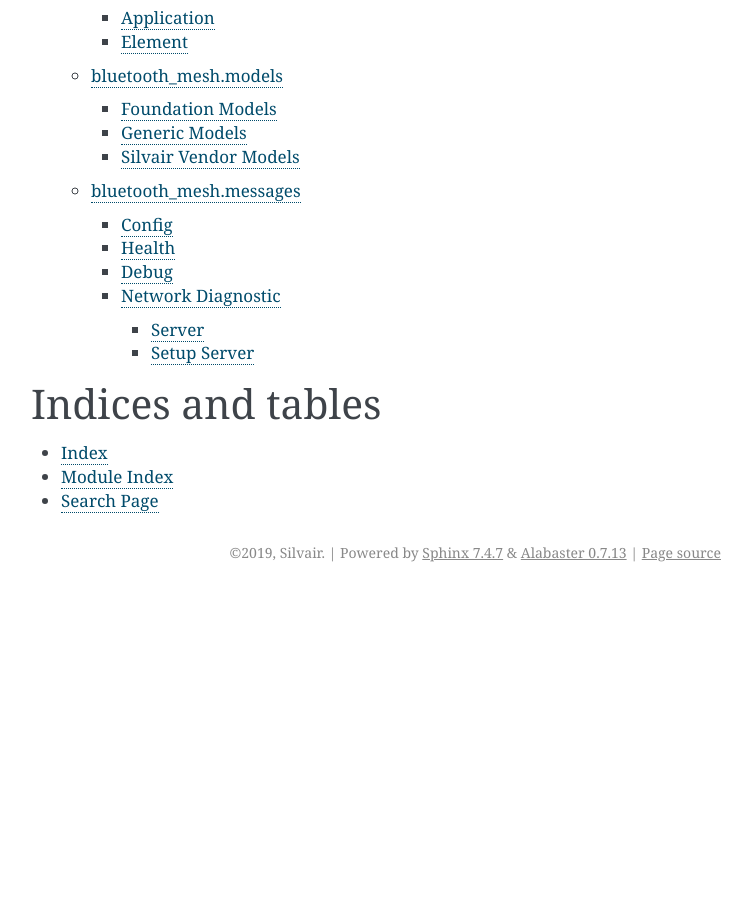
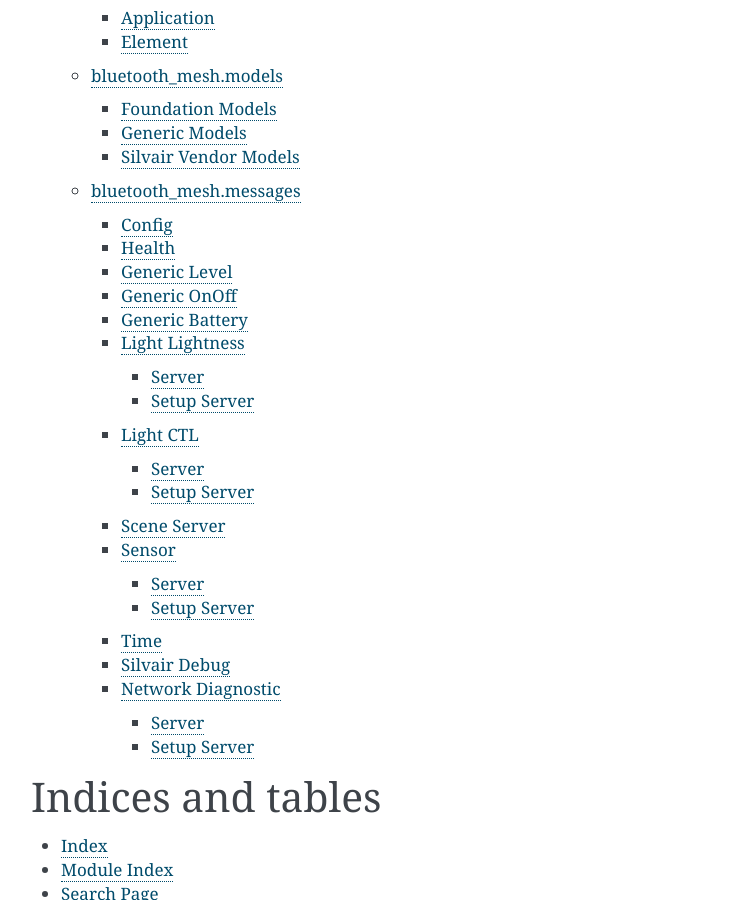
Before and after one commit to SilvairGit/python-bluetooth-mesh, a Sphinx documentation site: the page built from docs/index.rst, in a window 1280 px wide and 900 px high, scrolled down 966 px. Shown: the whole window, without its empty margins (389-1141 px from the left). Built offline with Sphinx 7.4.7, drawn with Linux system fonts in a browser that asks for light colours; before the commit the page ends 1558 px from its top, so only the background shows below that.

Commit message:
docs: Expand message reference

```diff
--- a/docs/api/messages.rst
+++ b/docs/api/messages.rst
@@ -23,8 +23,117 @@ Health
 
 .. autoconstruct:: HealthMessage
 
-Debug
------
+Generic Level
+-------------
+
+.. automodule:: bluetooth_mesh.messages.generic.level
+
+.. autoclass:: GenericLevelOpcode
+
+.. autoconstruct:: GenericLevelMessage
+
+
+Generic OnOff
+-------------
+
+.. automodule:: bluetooth_mesh.messages.generic.onoff
+
+.. autoclass:: GenericOnOffOpcode
+
+.. autoconstruct:: GenericOnOffMessage
+
+Generic Battery
+---------------
+
+.. automodule:: bluetooth_mesh.messages.generic.battery
+
+.. autoclass:: GenericBatteryOpcode
+
+.. autoconstruct:: GenericBatteryMessage
+
+
+Light Lightness
+---------------
+
+.. automodule:: bluetooth_mesh.messages.generic.light.lightness
+
+Server
+~~~~~~
+
+.. autoclass:: LightLightnessOpcode
+
+.. autoconstruct:: LightLightnessMessage
+
+Setup Server
+~~~~~~~~~~~~
+
+.. autoclass:: LightLightnessSetupOpcode
+
+.. autoconstruct:: LightLightnessSetupMessage
+
+Light CTL
+---------
+
+.. automodule:: bluetooth_mesh.messages.generic.light.ctl
+
+Server
+~~~~~~
+
+.. autoclass:: LightCTLOpcode
+
+.. autoconstruct:: LightCTLMessage
+
+Setup Server
+~~~~~~~~~~~~
+
+.. autoclass:: LightCTLSetupOpcode
+
+.. autoconstruct:: LightCTLSetupMessage
+
+
+Scene Server
+------------
+
+.. automodule:: bluetooth_mesh.messages.scene
+
+.. autoclass:: SceneOpcode
+
+.. autoconstruct:: SceneMessage
+
+
+Sensor
+------
+
+.. automodule:: bluetooth_mesh.messages.sensor
+
+Server
+~~~~~~
+
+.. autoclass:: SensorOpcode
+
+.. autoconstruct:: SensorMessage
+
+
+Setup Server
+~~~~~~~~~~~~
+
+.. autoclass:: SensorSetupOpcode
+
+.. autoconstruct:: SensorSetupMessage
+
+
+Time
+----
+
+.. automodule:: bluetooth_mesh.messages.time
+
+.. autoclass:: TimeOpcode
+
+.. autoconstruct:: TimeMessage
+
+
+Silvair Debug
+-------------
 
 .. automodule:: bluetooth_mesh.messages.silvair.debug
 
@@ -37,10 +146,10 @@ Debug
 Network Diagnostic
 ------------------
 
+.. automodule:: bluetooth_mesh.messages.silvair.network_diagnostic_server
+
 Server
 ~~~~~~
-
-.. automodule:: bluetooth_mesh.messages.silvair.network_diagnostic_server
 
 .. autoclass:: NetworkDiagnosticServerOpcode
 
```
Also changed, not shown: 1 other file.
